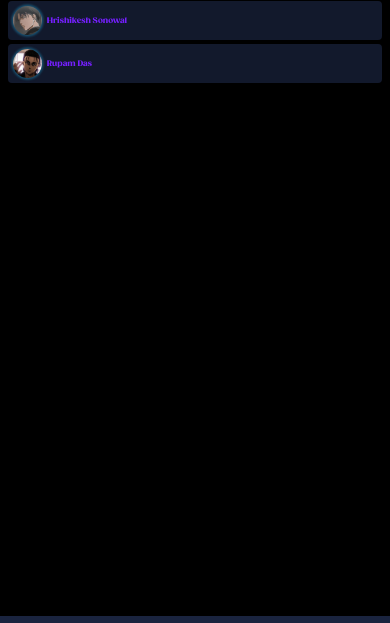
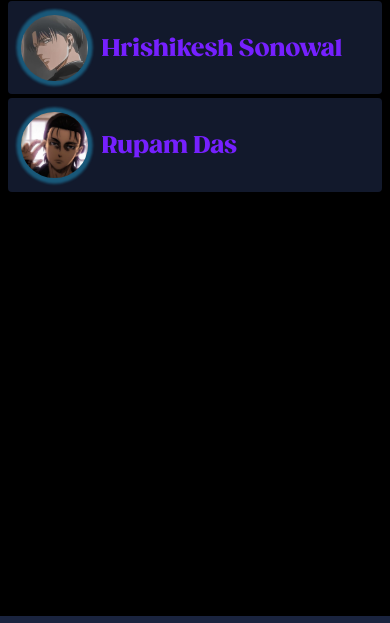
Before and after one commit to therupamdas/Vring, a plain HTML site: page editors.html in a window 390 px wide. Shown: the part 144-767 px from the top of the page. Drawn offline with Linux system fonts and the light colour scheme.

Commit message:
Update style1.css

```diff
--- a/style1.css
+++ b/style1.css
@@ -551,7 +551,7 @@ footer {
 
     .glow {
         margin-left: 3vw;
-        margin-right: 40%;
+        margin-right: 50%;
         width: 22vw;
         height: 22vw;
         transition: all ease 0.2s;
@@ -636,4 +636,31 @@ footer {
 
     }
 
+    .glow2 {
+        width: 24vw;
+        transition: all ease 0.2s;
+        display: flex;
+        flex-direction: column;
+        justify-content: center;
+        align-items: center;
+        height: 24vw;
+        background-color: #12121200;
+    }
+
+    #logopic {
+        aspect-ratio: 1/1;
+        height: 12vw;
+        width: 12vw;
+    }
+
+    .glow2 img {
+        height: 17vw;
+        width: 17vw;
+
+    }
+
+    .ediname {
+        font-size: 6vw;
+
+    }
 }
```
